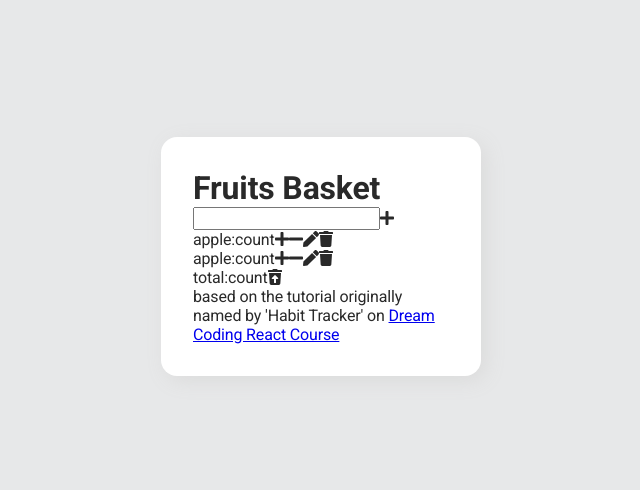
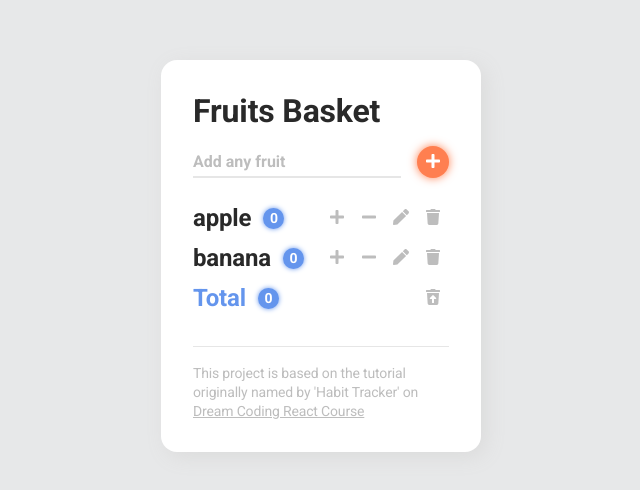
Before and after one commit to lexie-kaia/react_fruits_basket, a React (Create React App) app: page / in a window 1280 px wide. Shown: the part 144-634 px from the top of the page, without its empty margins (319-959 px from the left). Built offline with nearby package versions, Linux system fonts and the light colour scheme.

Commit message:
handle add, delete, increment, decrement

```diff
--- a/src/components/basket/addform.tsx
+++ /dev/null
@@ -1,14 +0,0 @@
-import React from 'react';
-import { FontAwesomeIcon } from '@fortawesome/react-fontawesome';
-import { faPlus } from '@fortawesome/free-solid-svg-icons';
-
-const Addform = () => (
-  <form>
-    <input type="text" />
-    <button>
-      <FontAwesomeIcon icon={faPlus} />
-    </button>
-  </form>
-);
-
-export default Addform;
--- /dev/null
+++ b/src/components/basket/addform/addform.tsx
@@ -0,0 +1,39 @@
+import React, { FormEvent, useRef } from 'react';
+import { FontAwesomeIcon } from '@fortawesome/react-fontawesome';
+import { faPlus } from '@fortawesome/free-solid-svg-icons';
+import styles from './addform.module.css';
+
+const Addform = ({
+  onAddClick,
+}: {
+  onAddClick: (fruitName: string) => void;
+}) => {
+  const inputRef = useRef<HTMLInputElement>(null);
+  const formRef = useRef<HTMLFormElement>(null);
+
+  const onSubmit = (event: FormEvent<HTMLFormElement>) => {
+    if (!inputRef.current) return;
+    if (!formRef.current) return;
+
+    event.preventDefault();
+    const fruitName = inputRef.current.value;
+    fruitName && onAddClick(fruitName);
+    formRef.current.reset();
+  };
+
+  return (
+    <form ref={formRef} className={styles.form} onSubmit={onSubmit}>
+      <input
+        ref={inputRef}
+        className={styles.input}
+        type="text"
+        placeholder="Add any fruit"
+      />
+      <button className={styles.button}>
+        <FontAwesomeIcon icon={faPlus} />
+      </button>
+    </form>
+  );
+};
+
+export default Addform;
--- a/src/components/basket/basket.tsx
+++ b/src/components/basket/basket.tsx
@@ -1,24 +1,72 @@
 import React, { useState } from 'react';
 import { v4 as uuid } from 'uuid';
 import { Fruit } from 'types/types';
-import Addform from 'components/basket/addform';
-import Item from 'components/basket/item';
-import TotalAndReset from 'components/basket/totalAndReset';
+import Addform from './addform/addform';
+import Fruititem from './fruititem/fruititem';
+import TotalAndReset from './totalAndReset/totalAndReset';
 
 const Basket = () => {
   const [basket, setBasket] = useState<Fruit[]>([
     { id: uuid(), name: 'apple', count: 0 },
     { id: uuid(), name: 'banana', count: 0 },
   ]);
+
+  const onAddClick = (fruitName: string) => {
+    const updated = [...basket, { id: uuid(), name: fruitName, count: 0 }];
+    setBasket(updated);
+  };
+
+  const handleDelete = (fruit: Fruit) => {
+    const updated = basket.filter((item) => item.id !== fruit.id);
+    setBasket(updated);
+  };
+
+  const onEditClick = () => {
+    console.log('edit');
+  };
+
+  const onResetClick = () => {
+    console.log('reset');
+  };
+
+  const handleIncrement = (fruit: Fruit) => {
+    const updated = basket.map((item) => {
+      if (item.id === fruit.id) {
+        const count = fruit.count + 1;
+        return { ...fruit, count };
+      }
+      return item;
+    });
+    setBasket(updated);
+  };
+
+  const handleDecrement = (fruit: Fruit) => {
+    const updated = basket.map((item) => {
+      if (item.id === fruit.id) {
+        const count = fruit.count - 1;
+        return { ...fruit, count: count < 0 ? 0 : count };
+      }
+      return item;
+    });
+    setBasket(updated);
+  };
+
   return (
     <div>
-      <Addform />
+      <Addform onAddClick={onAddClick} />
       <ul>
         {basket.map((fruit) => (
-          <Item key={fruit.id} fruit={fruit} />
+          <Fruititem
+            key={fruit.id}
+            fruit={fruit}
+            handleIncrement={handleIncrement}
+            handleDecrement={handleDecrement}
+            onEditClick={onEditClick}
+            handleDelete={handleDelete}
+          />
         ))}
       </ul>
-      <TotalAndReset />
+      <TotalAndReset onResetClick={onResetClick} />
     </div>
   );
 };
--- /dev/null
+++ b/src/components/basket/button/button.tsx
@@ -0,0 +1,15 @@
+import React, { ReactNode } from 'react';
+import styles from './button.module.css';
+
+type Props = {
+  onClick: () => void;
+  children: ReactNode;
+};
+
+const Button = ({ onClick, children }: Props) => (
+  <button className={styles.button} onClick={onClick}>
+    {children}
+  </button>
+);
+
+export default Button;
--- /dev/null
+++ b/src/components/basket/fruititem/fruititem.tsx
@@ -0,0 +1,65 @@
+import React from 'react';
+import { FontAwesomeIcon } from '@fortawesome/react-fontawesome';
+import {
+  faMinus,
+  faPen,
+  faPlus,
+  faTrash,
+} from '@fortawesome/free-solid-svg-icons';
+import { Fruit } from 'types/types';
+import styles from './fruititem.module.css';
+import Button from '../button/button';
+
+type Props = {
+  fruit: Fruit;
+  handleIncrement: (fruit: Fruit) => void;
+  handleDecrement: (fruit: Fruit) => void;
+  onEditClick: () => void;
+  handleDelete: (fruit: Fruit) => void;
+};
+
+const FruitItem = ({
+  fruit,
+  handleIncrement,
+  handleDecrement,
+  onEditClick,
+  handleDelete,
+}: Props) => {
+  const onDeleteClick = () => {
+    handleDelete(fruit);
+  };
+
+  const onIncrementClick = () => {
+    handleIncrement(fruit);
+  };
+
+  const onDecrementClick = () => {
+    handleDecrement(fruit);
+  };
+
+  return (
+    <li className={styles.item}>
+      <div className={styles.info}>
+        <span className={styles.name}>{fruit.name}</span>
+        <span className={styles.count}>{fruit.count}</span>
+      </div>
+
+      <div>
+        <Button onClick={onIncrementClick}>
+          <FontAwesomeIcon icon={faPlus} />
+        </Button>
+        <Button onClick={onDecrementClick}>
+          <FontAwesomeIcon icon={faMinus} />
+        </Button>
+        <Button onClick={onEditClick}>
+          <FontAwesomeIcon icon={faPen} />
+        </Button>
+        <Button onClick={onDeleteClick}>
+          <FontAwesomeIcon icon={faTrash} />
+        </Button>
+      </div>
+    </li>
+  );
+};
+
+export default FruitItem;
--- a/src/components/basket/item.tsx
+++ /dev/null
@@ -1,31 +0,0 @@
-import React from 'react';
-import { FontAwesomeIcon } from '@fortawesome/react-fontawesome';
-import {
-  faMinus,
-  faPen,
-  faPlus,
-  faTrash,
-} from '@fortawesome/free-solid-svg-icons';
-import { Fruit } from 'types/types';
-
-const Item = ({ fruit }: { fruit: Fruit }) => (
-  <li>
-    <span>apple</span>
-    <span>:</span>
-    <span>count</span>
-    <button>
-      <FontAwesomeIcon icon={faPlus} />
-    </button>
-    <button>
-      <FontAwesomeIcon icon={faMinus} />
-    </button>
-    <button>
-      <FontAwesomeIcon icon={faPen} />
-    </button>
-    <button>
-      <FontAwesomeIcon icon={faTrash} />
-    </button>
-  </li>
-);
-
-export default Item;
--- a/src/components/basket/totalAndReset.tsx
+++ /dev/null
@@ -1,15 +0,0 @@
-import React from 'react';
-import { FontAwesomeIcon } from '@fortawesome/react-fontawesome';
-import { faTrashRestore } from '@fortawesome/free-solid-svg-icons';
-
-const TotalAndReset = () => (
-  <div>
-    <span>total:</span>
-    <span>count</span>
-    <button>
-      <FontAwesomeIcon icon={faTrashRestore} />
-    </button>
-  </div>
-);
-
-export default TotalAndReset;
--- /dev/null
+++ b/src/components/basket/totalAndReset/totalAndReset.tsx
@@ -0,0 +1,27 @@
+import React from 'react';
+import { FontAwesomeIcon } from '@fortawesome/react-fontawesome';
+import { faTrashRestore } from '@fortawesome/free-solid-svg-icons';
+import styles from './totalAndReset.module.css';
+import Button from '../button/button';
+
+type Props = {
+  onResetClick: () => void;
+};
+
+const TotalAndReset = ({ onResetClick }: Props) => {
+  return (
+    <div className={styles.total}>
+      <div className={styles.info}>
+        <span className={styles.name}>Total</span>
+        <span className={styles.count}>0</span>
+      </div>
+      <div>
+        <Button onClick={onResetClick}>
+          <FontAwesomeIcon icon={faTrashRestore} />
+        </Button>
+      </div>
+    </div>
+  );
+};
+
+export default TotalAndReset;
--- a/src/components/footer/footer.tsx
+++ b/src/components/footer/footer.tsx
@@ -1,11 +1,15 @@
 import React from 'react';
+import styles from './footer.module.css';
 
 const Footer = () => (
-  <footer>
-    based on the tutorial originally named by 'Habit Tracker' on{' '}
-    <a href="https://academy.dream-coding.com/courses/react-basic">
-      Dream Coding React Course
-    </a>
+  <footer className={styles.footer}>
+    <span className={styles.copy}>
+      This project is based on the tutorial originally named by 'Habit Tracker'
+      on{' '}
+      <a href="https://academy.dream-coding.com/courses/react-basic">
+        Dream Coding React Course
+      </a>
+    </span>
   </footer>
 );
 
--- a/src/components/header/header.tsx
+++ b/src/components/header/header.tsx
@@ -1,8 +1,9 @@
 import React from 'react';
+import styles from 'components/header/header.module.css';
 
 const Header = () => (
-  <header>
-    <h1>Fruits Basket</h1>
+  <header className={styles.header}>
+    <h1 className={styles.title}>Fruits Basket</h1>
   </header>
 );
 
```
Also changed, not shown: src/components/app.tsx (+4 -4 lines).
